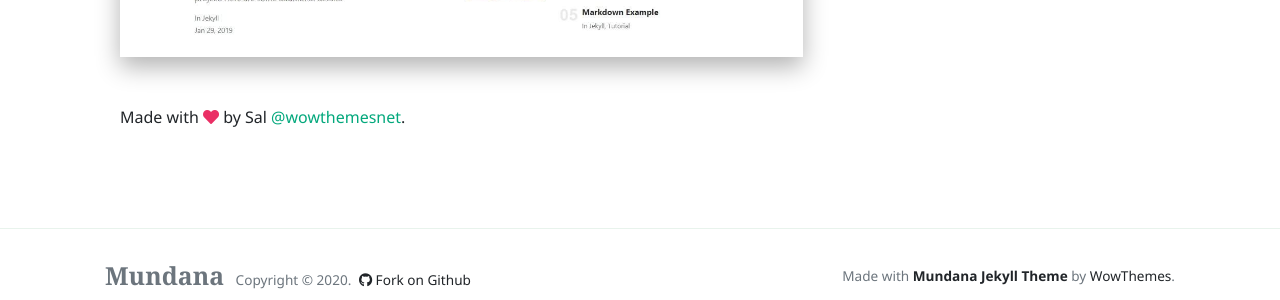
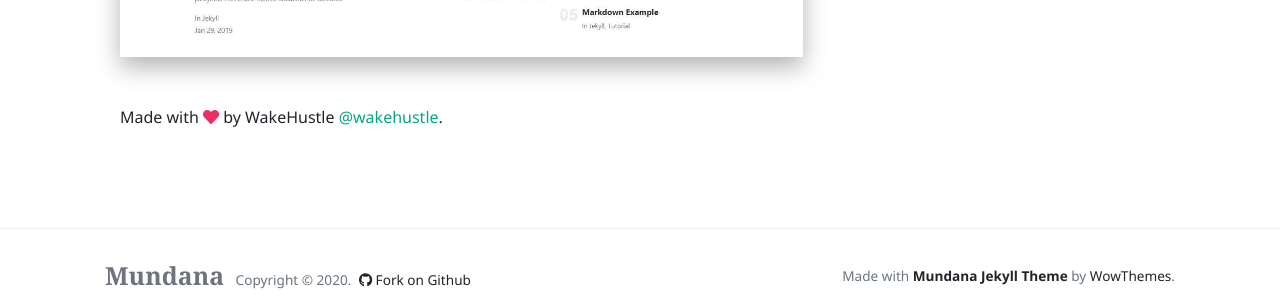
Before and after one commit to wakehustle/wakehustle.github.io, a Jekyll site: the page built from _pages/about.md, in a window 1280 px wide and 1155 px high. Shown: the part 832-1132 px from the top of the window. Built offline with Jekyll 4.4.1, drawn with Linux system fonts in a browser that asks for light colours; nearby versions of some CDN libraries; comment, search, counter and statistics services are not loaded.

Commit message:
minor changes
minor changes  about footer and email, disqus

```diff
--- a/_config.yml
+++ b/_config.yml
@@ -4,8 +4,8 @@
 logo: 'assets/images/logo.png'
 favicon: 'assets/images/favicon.ico'
 baseurl: ''
-disqus: 'demowebsite'
-email: 'wowthemesnet@gmail.com'
+disqus: ''
+email: 'wakehustle@gmail.com'
 mailchimp-list: 'https://wowthemes.us11.list-manage.com/subscribe/post?u=8aeb20a530e124561927d3bd8&amp;id=8c3d2d214b'
 
 include: ["_pages"]
--- a/_pages/about.md
+++ b/_pages/about.md
@@ -5,4 +5,4 @@ permalink: "/about.html"
 image: "/assets/images/screenshot.jpg"
 comments: true
 ---
-Made with <i class="fa fa-heart text-danger"></i> by Sal [@wowthemesnet](https://www.wowthemes.net/category/free-themes-templates/).
+Made with <i class="fa fa-heart text-danger"></i> by WakeHustle [@wakehustle](https://www.wowthemes.net/category/free-themes-templates/).
```
